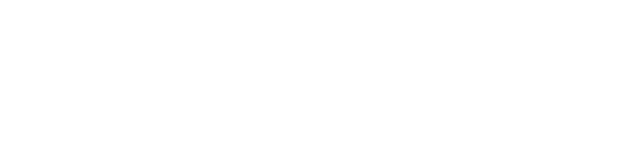
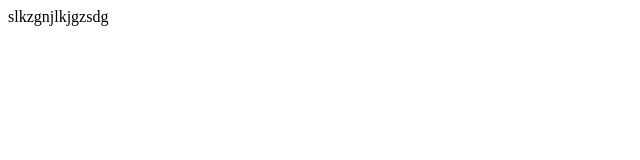
Before and after one commit to acin87/Slider, a plain HTML site: page index.html in a window 1280 px wide. Shown: the whole page, without its empty margins (0-640 px from the left). Drawn offline with Linux system fonts and the light colour scheme.

Commit message:
Update index.html
change index.html

```diff
--- a/index.html
+++ b/index.html
@@ -5,6 +5,6 @@
     <title>Title</title>
 </head>
 <body>
-
+slkzgnjlkjgzsdg
 </body>
 </html>
```
